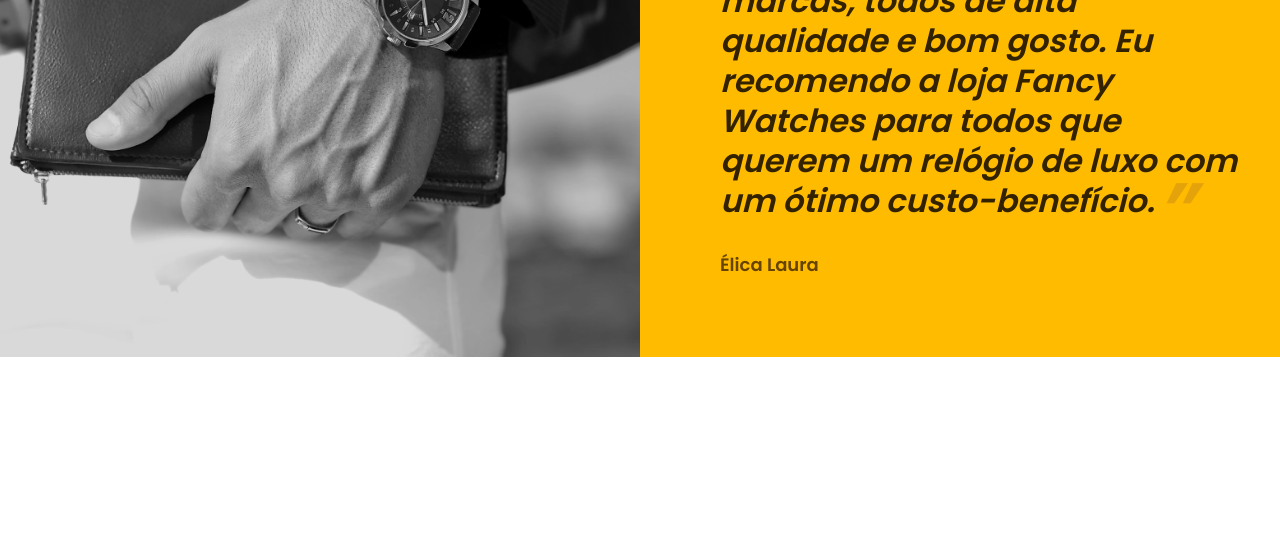
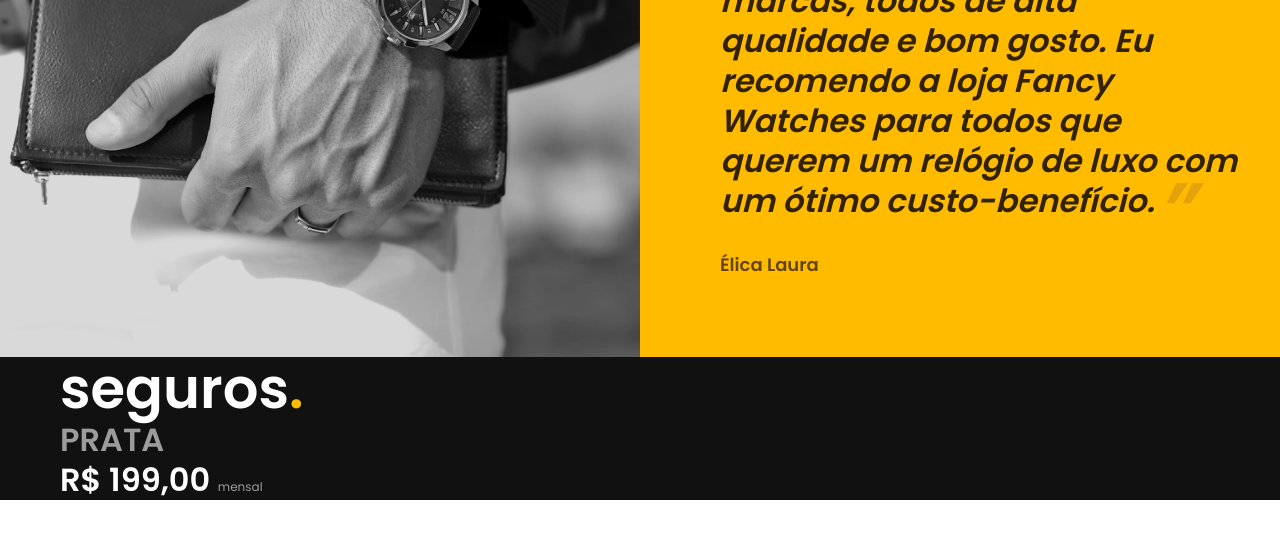
Before and after one commit to MarcusVNT/fancy-watches, a plain HTML site: page index.html in a window 1280 px wide. Shown: the part 3797-4335 px from the top of the page. Drawn offline with Linux system fonts and the light colour scheme.

Commit message:
Insurance incomplete

```diff
--- /dev/null
+++ b/css/seguros/seguros.css
@@ -0,0 +1,3 @@
+.seguros-bg {
+  background: var(--cor-11);
+}
--- a/css/style.css
+++ b/css/style.css
@@ -15,3 +15,6 @@
 
 /* Relogios*/
 @import "./relogios/relogios-lista.css";
+
+/* Seguros */
+@import "./seguros/seguros.css";
--- a/index.html
+++ b/index.html
@@ -127,6 +127,19 @@
       <span class="font-1-m-b cor-p4">Élica Laura</span>
     </div>
   </section>
+  <article>
+    <div class="seguros-bg">
+      <div class="seguros container">
+        <h2 class="font-1-xxl cor-0">seguros<span class="cor-p1">.</span></h2>
+        <div class="seguro-prata">
+          <h3 class="font-1-xl cor-6">PRATA</h3>
+          <span class="font-1-xl cor-0">R$ 199,00 <span class="font-1-xs cor-6">mensal</span></span>
+        </div>
+
+      </div>
+
+    </div>
+  </article>
 </body>
 
 </html>
```
